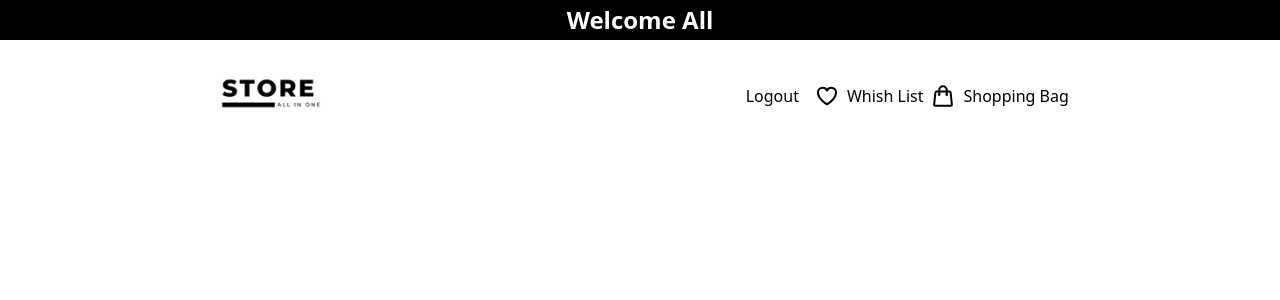
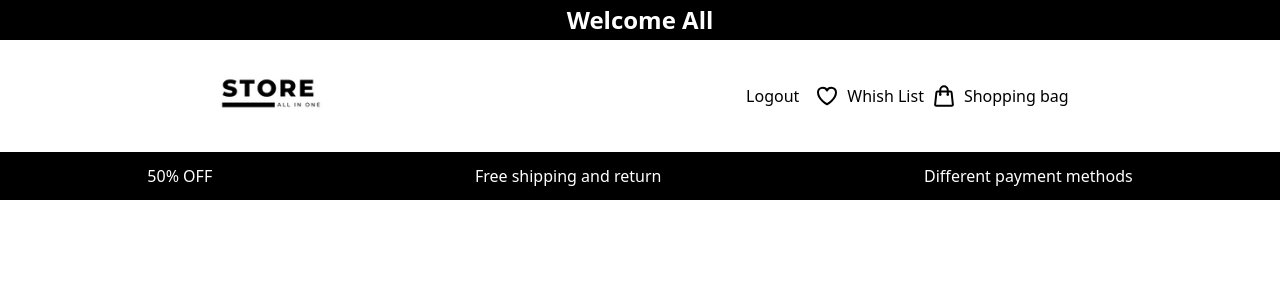
Before and after one commit to siam114/velora-store-redux-toolkit, a React (Vite) app: page / in a window 1280 px wide. Shown: the top 300 px of the page. Built offline with nearby package versions, Linux system fonts and the light colour scheme.

Commit message:
complete navbar

```diff
--- a/src/components/Navbar/Navbar.jsx
+++ b/src/components/Navbar/Navbar.jsx
@@ -55,10 +55,15 @@ const Navbar = () => {
               />
             </svg>
              <p className="ml-2 text-base font-medium tracking-normal leading-none text-center">
-              Shopping Bag
+              Shopping bag
             </p>
           </div>
         </div>
+      </div>
+      <div className="text-white bg-black p-4 w-full flex justify-around">
+        <div className="text-base font-medium tracking-normal leading-none text-center">50% OFF</div>
+        <div className="text-base font-medium tracking-normal leading-none text-center">Free shipping and return</div>
+        <div className="text-base font-medium tracking-normal leading-none text-center">Different payment methods</div>
       </div>
     </>
   );
```
